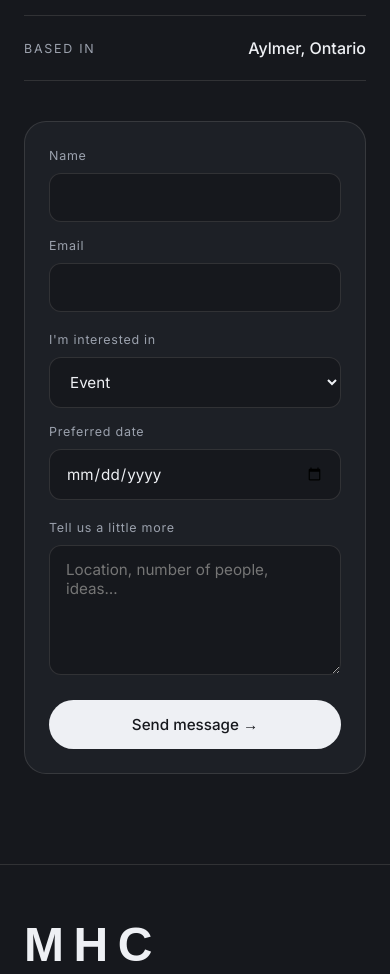
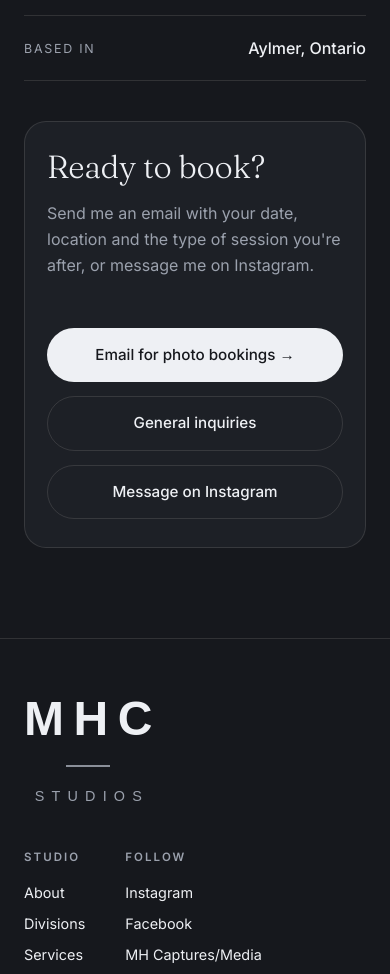
Before and after one commit to davidbrant28-pixel/mchstudios, a plain HTML site: page index.html in a window 390 px wide. Shown: the part 6851-7825 px from the top of the page. Drawn offline with Linux system fonts and the light colour scheme.

Commit message:
Update index.html

```diff
--- a/index.html
+++ b/index.html
@@ -139,13 +139,15 @@
   .c-item span{font-size:.78rem;letter-spacing:.14em;text-transform:uppercase;color:var(--muted)}
   .c-item a,.c-item div{font-weight:500}
   .c-item a:hover{color:var(--accent)}
-  form{background:var(--ink-2);border:1px solid var(--line);border-radius:22px;padding:36px;display:grid;gap:18px}
+  .cta-card{background:var(--ink-2);border:1px solid var(--line);border-radius:22px;padding:40px 36px;display:flex;flex-direction:column;gap:14px;align-self:start}
+  .cta-card h3{font-size:2rem;margin-bottom:4px}
+  .cta-card p{color:var(--muted);margin-bottom:10px}
+  .cta-card .btn{justify-content:center}
   .row2{display:grid;grid-template-columns:1fr 1fr;gap:14px}
   label{font-size:.78rem;color:var(--muted);letter-spacing:.06em;display:block;margin-bottom:7px}
   input,select,textarea{width:100%;background:var(--ink);border:1px solid var(--line);border-radius:12px;padding:14px 16px;color:var(--paper);font-family:var(--sans);font-size:.95rem;outline:none;transition:.2s}
   input:focus,select:focus,textarea:focus{border-color:var(--accent)}
   textarea{min-height:130px;resize:vertical}
-  .form-msg{display:none;padding:14px 16px;border-radius:12px;background:rgba(217,164,91,.12);color:var(--accent);font-size:.9rem}
 
   footer{border-top:1px solid var(--line);padding:56px 0 40px}
   .f-top{display:flex;justify-content:space-between;gap:40px;flex-wrap:wrap;margin-bottom:56px}
@@ -176,7 +178,7 @@
     .steps,.row2{grid-template-columns:1fr}
     .stats{grid-template-columns:1fr 1fr 1fr}
     .stat b{font-size:1.7rem}
-    form{padding:24px}
+    .cta-card{padding:28px 22px}
     .f-cols{gap:40px}
   }
 </style>
@@ -323,24 +325,13 @@
         <div class="c-item"><span>Based in</span><div>Aylmer, Ontario</div></div>
       </div>
     </div>
-    <form class="reveal" id="form" name="contact" method="POST" data-netlify="true" netlify-honeypot="bot-field">
-      <input type="hidden" name="form-name" value="contact">
-      <p style="display:none"><label>Leave blank <input name="bot-field"></label></p>
-      <div class="row2">
-        <div><label for="name">Name</label><input id="name" name="name" required></div>
-        <div><label for="email">Email</label><input id="email" name="email" type="email" required></div>
-      </div>
-      <div class="row2">
-        <div><label for="type">I'm interested in</label>
-          <select id="type" name="type">
-            <option>Event</option><option>Portrait</option><option>Family</option><option>Graduation</option><option>FirstShift / other</option>
-          </select></div>
-        <div><label for="date">Preferred date</label><input id="date" name="date" type="date"></div>
-      </div>
-      <div><label for="msg">Tell us a little more</label><textarea id="msg" name="message" placeholder="Location, number of people, ideas…"></textarea></div>
-      <button class="btn btn-solid" type="submit" style="justify-content:center">Send message →</button>
-      <div class="form-msg" id="formMsg"></div>
-    </form>
+    <div class="reveal cta-card">
+      <h3>Ready to book?</h3>
+      <p>Send me an email with your date, location and the type of session you're after, or message me on Instagram.</p>
+      <a class="btn btn-solid" href="mailto:mhmedia@mhcapturesmedia.com?subject=Photo%20session%20inquiry">Email for photo bookings →</a>
+      <a class="btn btn-ghost" href="mailto:mhcstudios247@gmail.com?subject=MHC%20Studios%20inquiry">General inquiries</a>
+      <a class="btn btn-ghost" href="https://instagram.com/mh_captures_media" target="_blank" rel="noopener">Message on Instagram</a>
+    </div>
   </div>
 </section>
 
@@ -368,26 +359,6 @@
   const io=new IntersectionObserver(es=>es.forEach(e=>{if(e.isIntersecting){e.target.classList.add('in');io.unobserve(e.target)}}),{threshold:.12});
   document.querySelectorAll('.reveal').forEach(el=>io.observe(el));
 
-  document.querySelectorAll('.svc').forEach(s=>s.addEventListener('click',()=>{
-    const t=s.dataset.type, sel=document.getElementById('type');
-    [...sel.options].forEach(o=>{if(o.text===t)sel.value=o.text});
-  }));
-
-  // On the live Netlify site the form submits to Netlify Forms; elsewhere (preview) it just shows a note.
-  const form=document.getElementById('form'), msg=document.getElementById('formMsg');
-  const live=/mhcstudios\.(ca|netlify\.app)$/.test(location.hostname);
-  form.addEventListener('submit',e=>{
-    if(live){
-      e.preventDefault();
-      fetch('/',{method:'POST',headers:{'Content-Type':'application/x-www-form-urlencoded'},body:new URLSearchParams(new FormData(form)).toString()})
-        .then(()=>{msg.textContent='Thanks, I\'ve got your message and will get back to you soon.';msg.style.display='block';form.reset()})
-        .catch(()=>{msg.textContent='Something went wrong. Please email mhcstudios247@gmail.com.';msg.style.display='block'});
-    } else {
-      e.preventDefault();
-      msg.textContent='Preview only — once this is live on mhcstudios.ca, messages will arrive in your Netlify Forms inbox.';
-      msg.style.display='block';
-    }
-  });
 </script>
 </body>
 </html>
```
